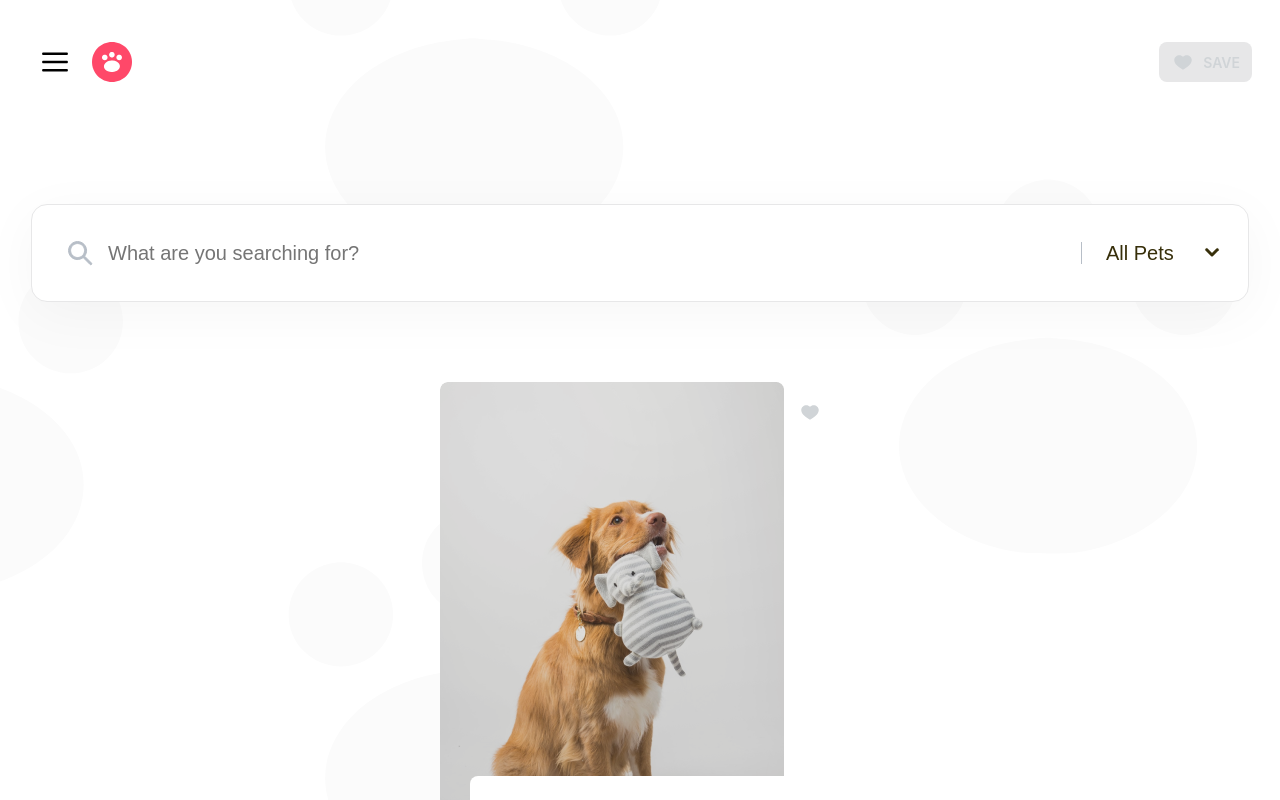
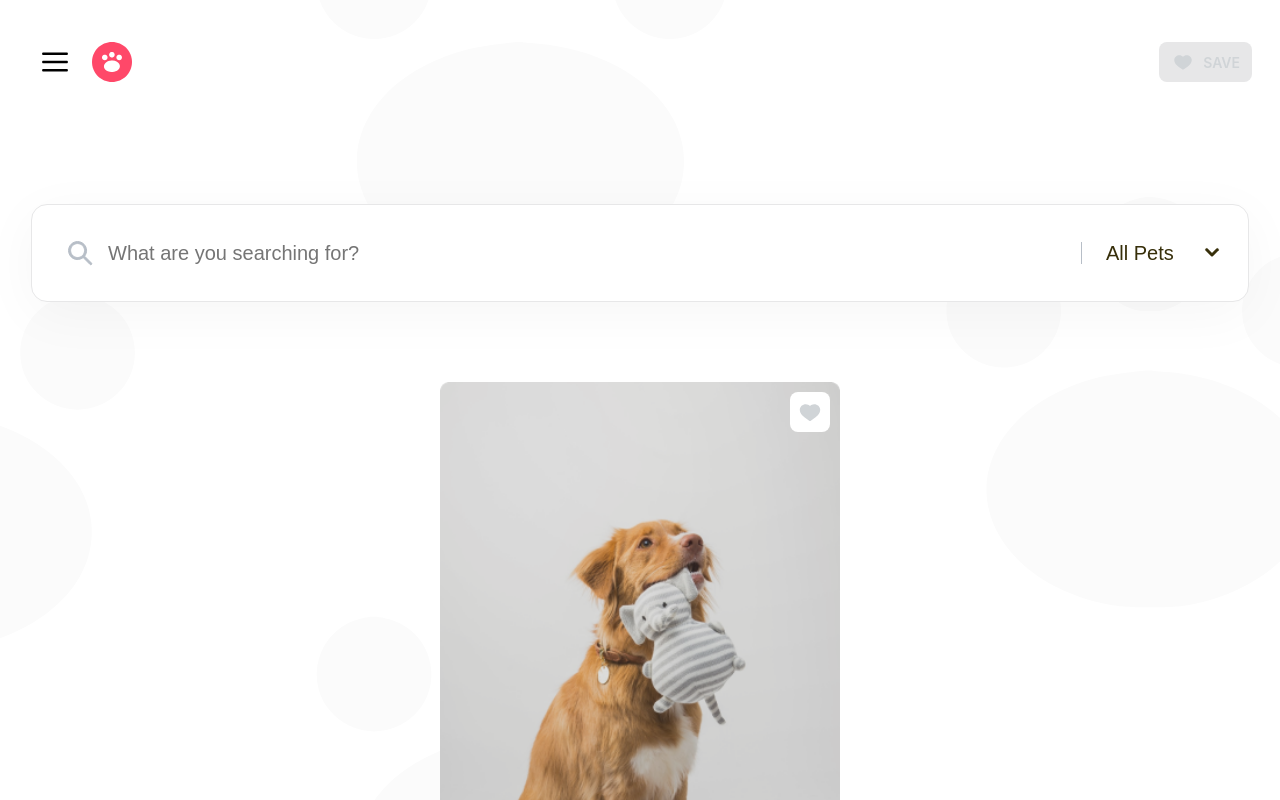
Before and after one commit to arturacm/finder-pet, a React (Vite) app: page / in a window 1280 px wide. Shown: the top 800 px of the page. Built offline with nearby package versions, Linux system fonts and the light colour scheme.

Commit message:
style: adjust list to different sized images

```diff
--- a/src/components/CardList/PetCard/style.module.scss
+++ b/src/components/CardList/PetCard/style.module.scss
@@ -5,11 +5,17 @@
    border-radius: 8px;
    position: relative;
    height: fit-content;
-   max-width: calc(100vw - 30px);
+   width: 100%;
+   flex: 1;
    overflow: hidden;
    display: flex;
    align-items: stretch;
    justify-content: stretch;
+
+   img {
+    max-width: calc(100vw - 60px);
+    flex: 1;
+   }
 
 }
 
```
